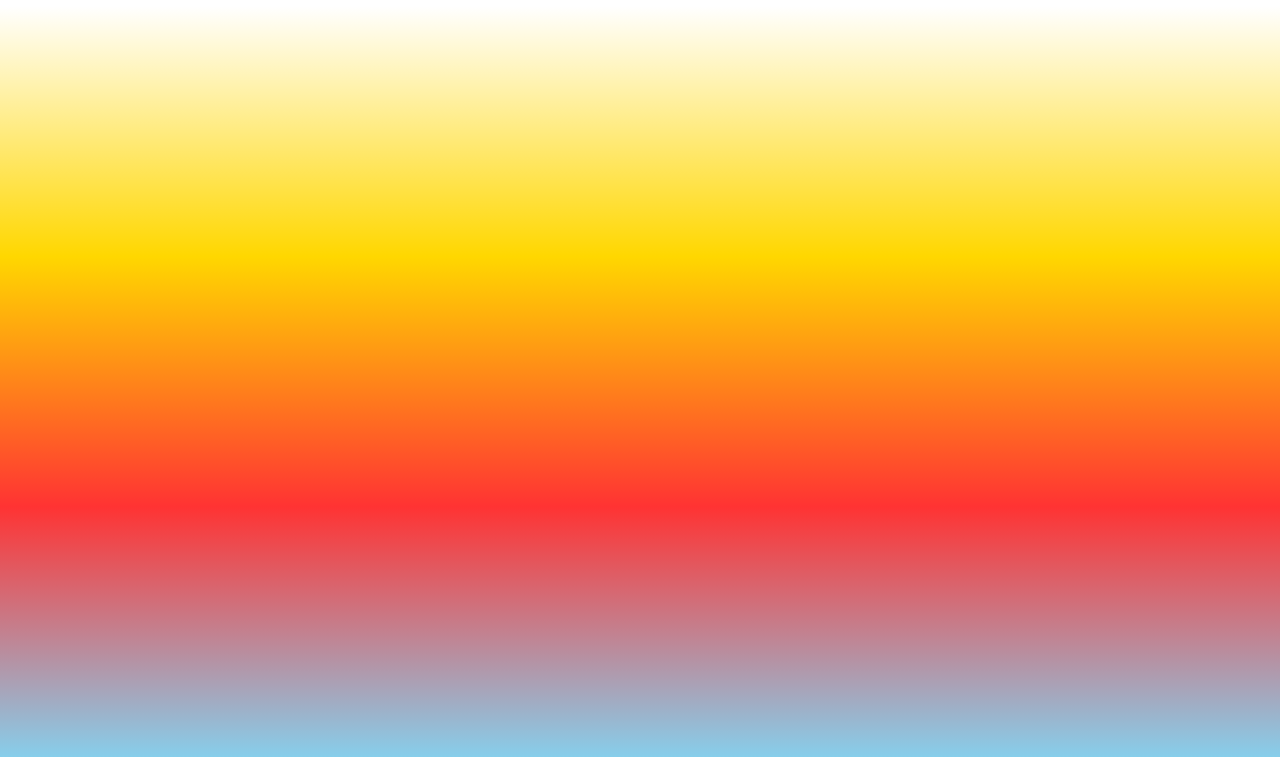
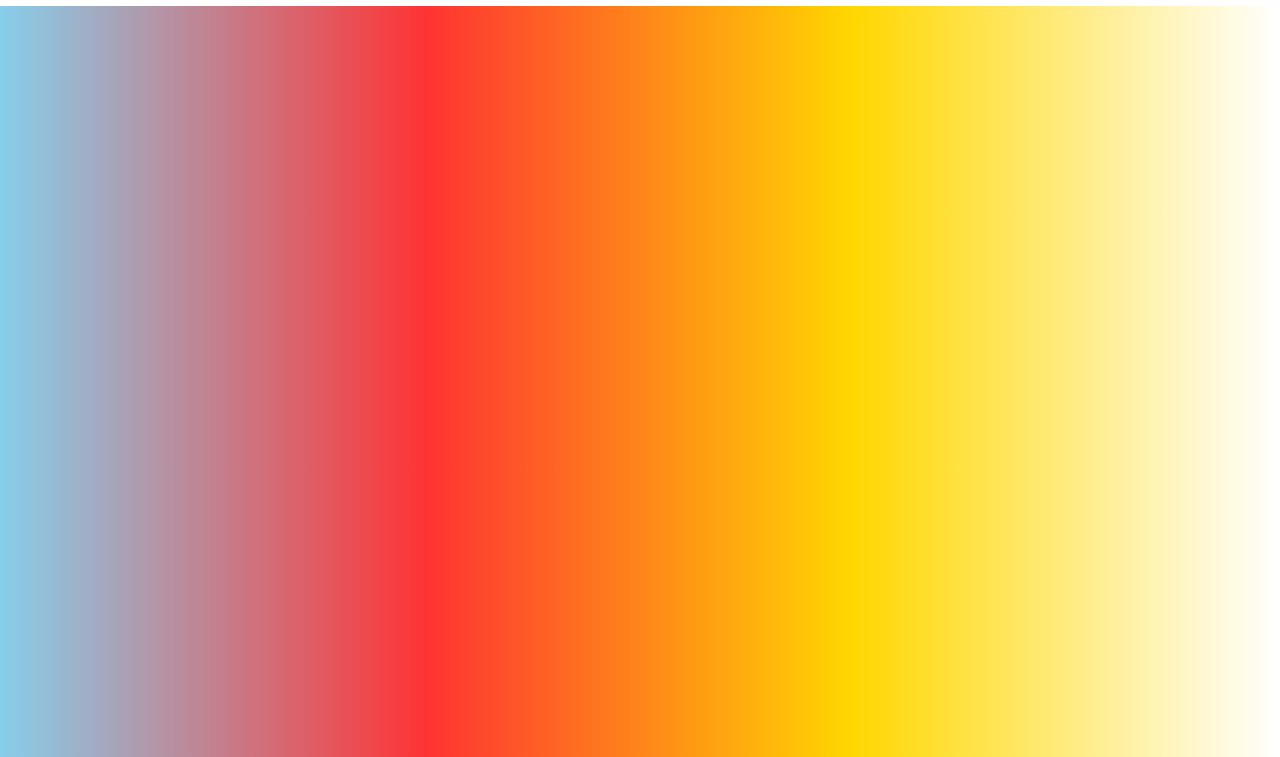
Before and after one commit to sayonari/subaru_tone, a plain HTML site: page test.html in a window 1280 px wide. Shown: the part 43-800 px from the top of the page. Drawn offline with Linux system fonts and the light colour scheme.

Commit message:
縦スライドから横スライドに変更

```diff
--- a/style.css
+++ b/style.css
@@ -4,6 +4,8 @@ body {
     display: flex;
     flex-direction: column;
     height: 100vh;
+    overflow: hidden;
+    touch-action: none;
     font-family: sans-serif;
 }
 
@@ -59,11 +61,11 @@ body {
 
 #instrument {
     flex-grow: 1;
-    background: linear-gradient(to bottom,
-        #ffffff,  /* 高音 - 白 */
+    background: linear-gradient(to right,
+        #87ceeb,  /* 低音 - 水色 */
+        #ff3333,  /* 中低音 - 赤 */
         #ffd700,  /* 中高音 - 黄色 */
-        #ff3333,  /* 中低音 - 赤 */
-        #87ceeb   /* 低音 - 水色 */
+        #ffffff   /* 高音 - 白 */
     );
     cursor: pointer;
     user-select: none;
```
Also changed, not shown: script.js (+7 -7 lines), 1 other file.
